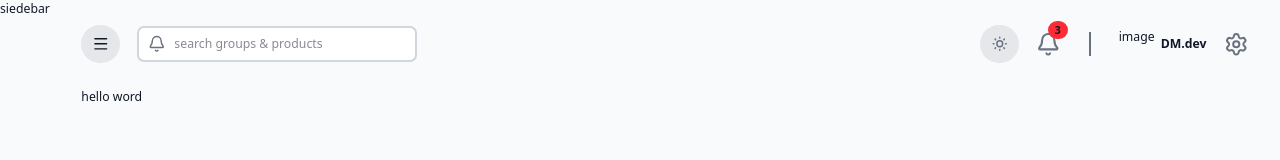
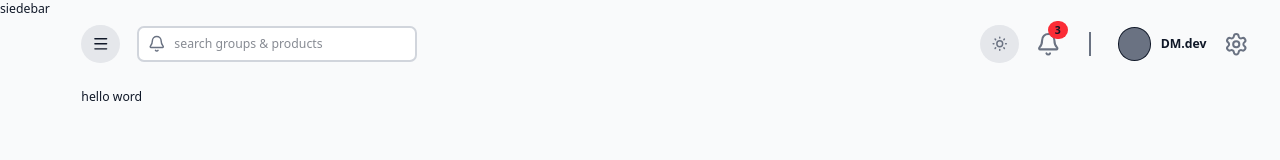
Before and after one commit to DM-dev37/ManagDashbord, a Next.js app: page / in a window 1280 px wide. Shown: the top 160 px of the page. Built offline with nearby package versions, Linux system fonts and the light colour scheme.

Commit message:
navbar termine

```diff
--- a/app/(components)/Navbar/navbar.tsx
+++ b/app/(components)/Navbar/navbar.tsx
@@ -43,7 +43,7 @@ export default function Navbar() {
           </div>
           <hr className="w-0 h-7 border-l-2 border-gray-500 mx-3" />
           <div className="flex items-center gap-3 cursor-pointer">
-            <div className="w-9 h-9">image</div>
+            <div className="w-9 h-9 bg-gray-500 ring hover:ring-blue-400 rounded-full"></div>
             <span className="font-semibold">DM.dev</span>
           </div>
         </div>
```
